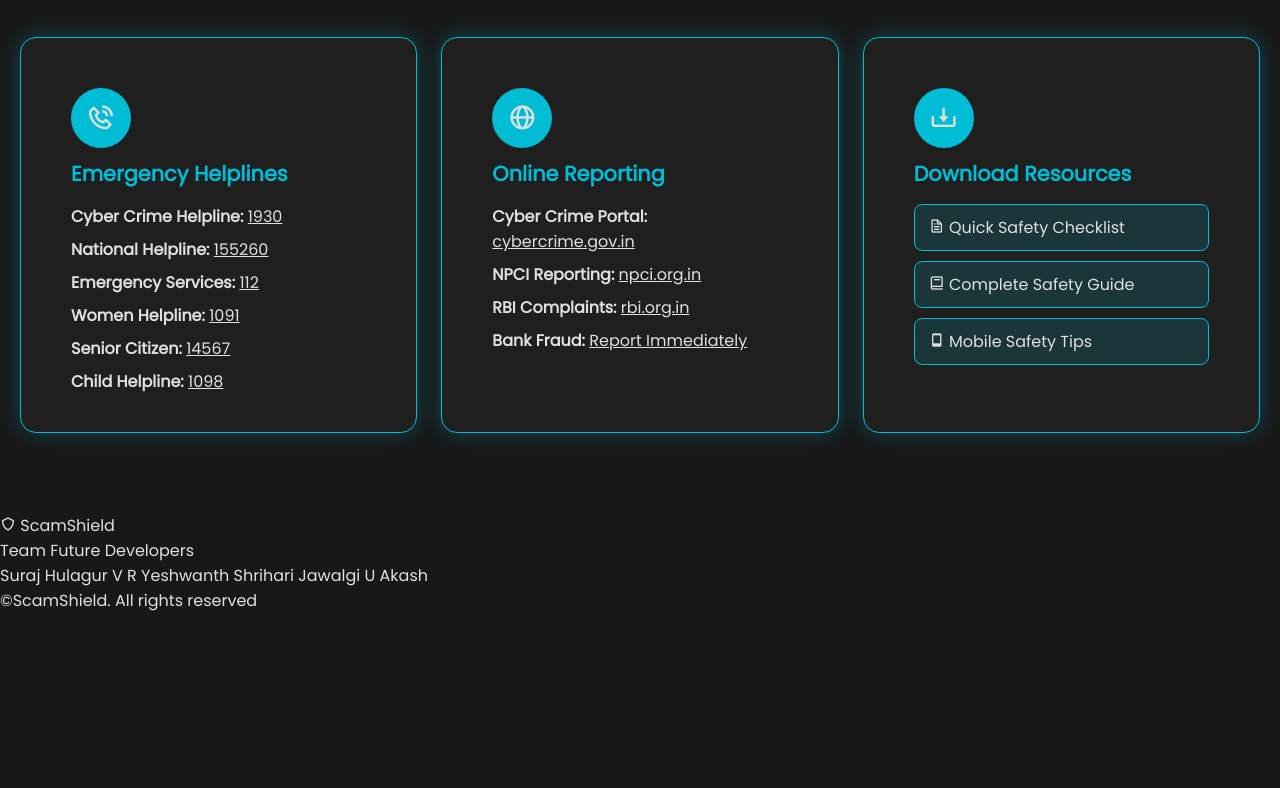
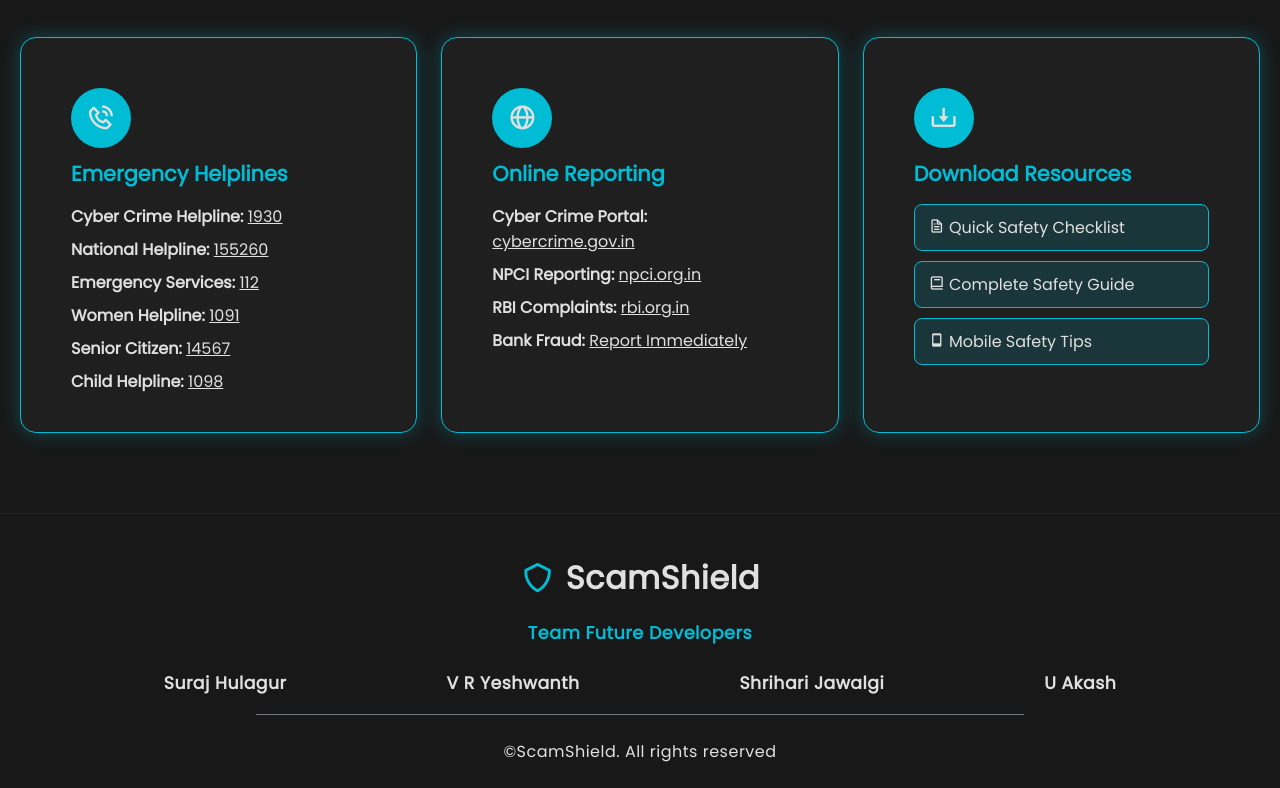
Before and after one commit to VRYeshwanth/CodeFury-8.0-Future-Developers, a plain HTML site: page main.html in a window 1280 px wide. Shown: the part 2917-3705 px from the top of the page. Before the commit the page ends 3530 px from the top, so only its background shows below. Drawn offline with nearby package versions, Linux system fonts and the light colour scheme.

Commit message:
Added styling to the footer

```diff
--- a/main.html
+++ b/main.html
@@ -243,7 +243,7 @@
             <span class="footer-title">ScamShield</span>
         </div>
         <div class="footer-team">
-            <span>Team <span class="footer-team-highlight">Future Developers</span></span>
+            <span>Team Future Developers</span>
         </div>
         <div class="footer-members">
             <span>Suraj Hulagur</span>
@@ -252,6 +252,7 @@
             <span>U Akash</span>
         </div>
     </div>
+    <div class="footer-separator"></div>
     <div class="footer-bottom">
         <span>©ScamShield. All rights reserved</span>
     </div>
--- a/style.css
+++ b/style.css
@@ -482,3 +482,81 @@
 .resources-grid > :nth-child(3) > a > i {
     background: none;
 }
+
+footer {
+    width: 100%;
+    background: #181818;
+    color: #e0e0e0;
+    text-align: center;
+    padding: 40px 0 24px;
+    border-top: 1px solid #222;
+    font-size: 1.25rem;
+    font-weight: 500;
+    letter-spacing: 0.5px;
+}
+
+.footer-team {
+    margin-top: 18px;
+    font-size: 1.1rem;
+    font-weight: 600;
+}
+
+.footer-team span {
+    color: #00bcd4;
+}
+
+.footer-members {
+    display: flex;
+    justify-content: center;
+    gap: 10rem;
+    margin: 24px 0 18px;
+    flex-wrap: wrap;
+}
+
+.footer-members span {
+    font-size: 1.08rem;
+    font-weight: 600;
+    color: #e0e0e0;
+    transition: all 0.2s ease;
+    cursor: pointer;
+}
+
+.footer-members span:hover {
+    color: #00bcd4;
+}
+
+.footer-separator {
+    width: 60%;
+    margin: 0 auto 24px auto;
+    border: none;
+    border-top: 1px solid #9da4b0;
+    opacity: 0.7;
+}
+
+.footer-logo {
+    display: flex;
+    align-items: center;
+    justify-content: center;
+    gap: 10px;
+    margin-bottom: 12px;
+}
+
+.footer-logo i {
+    font-size: 2.2rem;
+    color: #00bcd4;
+    background: none;
+}
+
+.footer-title {
+    font-size: 2rem;
+    font-weight: 700;
+    color: #e0e0e0;
+    background: none;
+}
+
+.footer-bottom {
+    margin-top: 24px;
+    font-size: 1rem;
+    color: #a0aec0;
+    background: none;
+}
```
